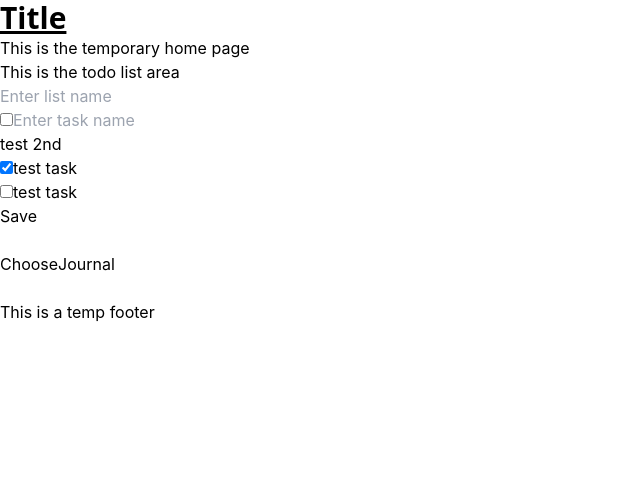
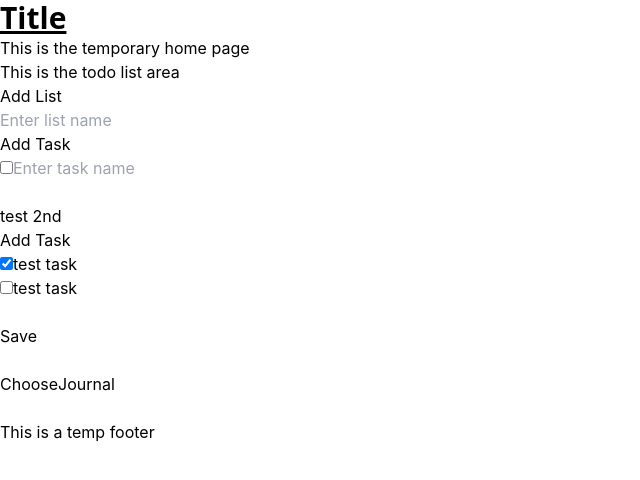
Before and after one commit to cherryontech/comet-cruisers-spring2024, a React (Create React App) app: page / in a window 1280 px wide. Shown: the top 480 px of the page, without its empty margins (0-640 px from the left). Built offline with nearby package versions, Linux system fonts and the light colour scheme.

Commit message:
Add the ability to add new lists and tasks in the to do lists

```diff
--- a/src/js/Todo.js
+++ b/src/js/Todo.js
@@ -79,9 +79,24 @@ const Todo = () => {
     setListsState({ lists });
   };
 
+  const addList = () => {
+    const lists = [...listsState.lists];
+    lists.push({
+      list_name: '',
+      tasks: [{ task_name: '', checked: false }]
+    });
+    setListsState({ lists });
+  };
+  const addTask = (indL) => {
+    const lists = [...listsState.lists];
+    lists[indL].tasks.push({ task_name: '', checked: false });
+    setListsState({ lists });
+  };
+
   const handleFormSubmit = (e) => {
     // prevents form submitting to itself
     e.preventDefault();
+    // saves to local storage
     localStorage.setItem('todo_lists', JSON.stringify(listsState));
   };
 
@@ -91,6 +106,7 @@ const Todo = () => {
       <p> This is the todo list area</p>
 
       <form className="todolists" onSubmit={handleFormSubmit}>
+        <button onClick={addList}>Add List</button>
         {listsState.lists.map((list, indL) => (
           <div key={indL} className="list-wrapper">
             <input
@@ -100,6 +116,15 @@ const Todo = () => {
               placeholder="Enter list name"
               indexlist={indL}
               onChange={onListChange}></input>
+            <br />
+            <button
+              onClick={(event) => {
+                event.preventDefault();
+                addTask(indL);
+              }}>
+              Add Task
+            </button>
+            <br />
             {list.tasks.map((task, indT) => (
               <div key={indT} className="task-wrapper">
                 <input
@@ -118,13 +143,14 @@ const Todo = () => {
                   indexlist={indL}
                   indextask={indT}
                   onChange={onTaskChange}></input>
+
               </div>
             ))}
+            <br />
+
           </div>
         ))}
-        <button type='submit' className="overwrite-btn">
-          Save
-        </button>
+        <button type="submit">Save</button>
       </form>
     </div>
   );
```
